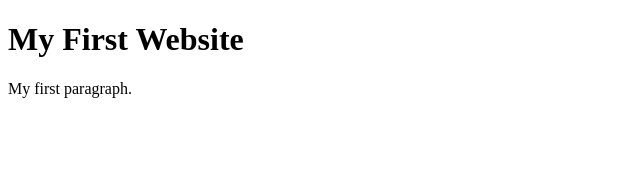
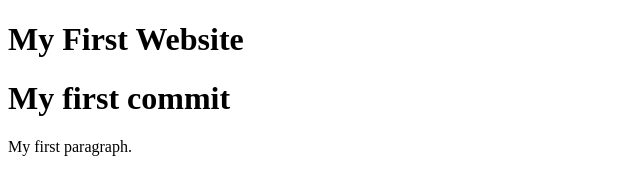
Before and after one commit to samwitwity/codersrank-template-tp1, a website: page index.html in a window 1280 px wide. Shown: the whole page, without its empty margins (0-640 px from the left). Drawn offline with Linux system fonts and the light colour scheme.

Commit message:
1 file modified

```diff
--- a/index.html
+++ b/index.html
@@ -6,6 +6,7 @@
   <body>
 
     <h1>My First Website</h1>
+    <h1> My first commit </h1>
     <p>My first paragraph.</p>
 
   </body>
```
